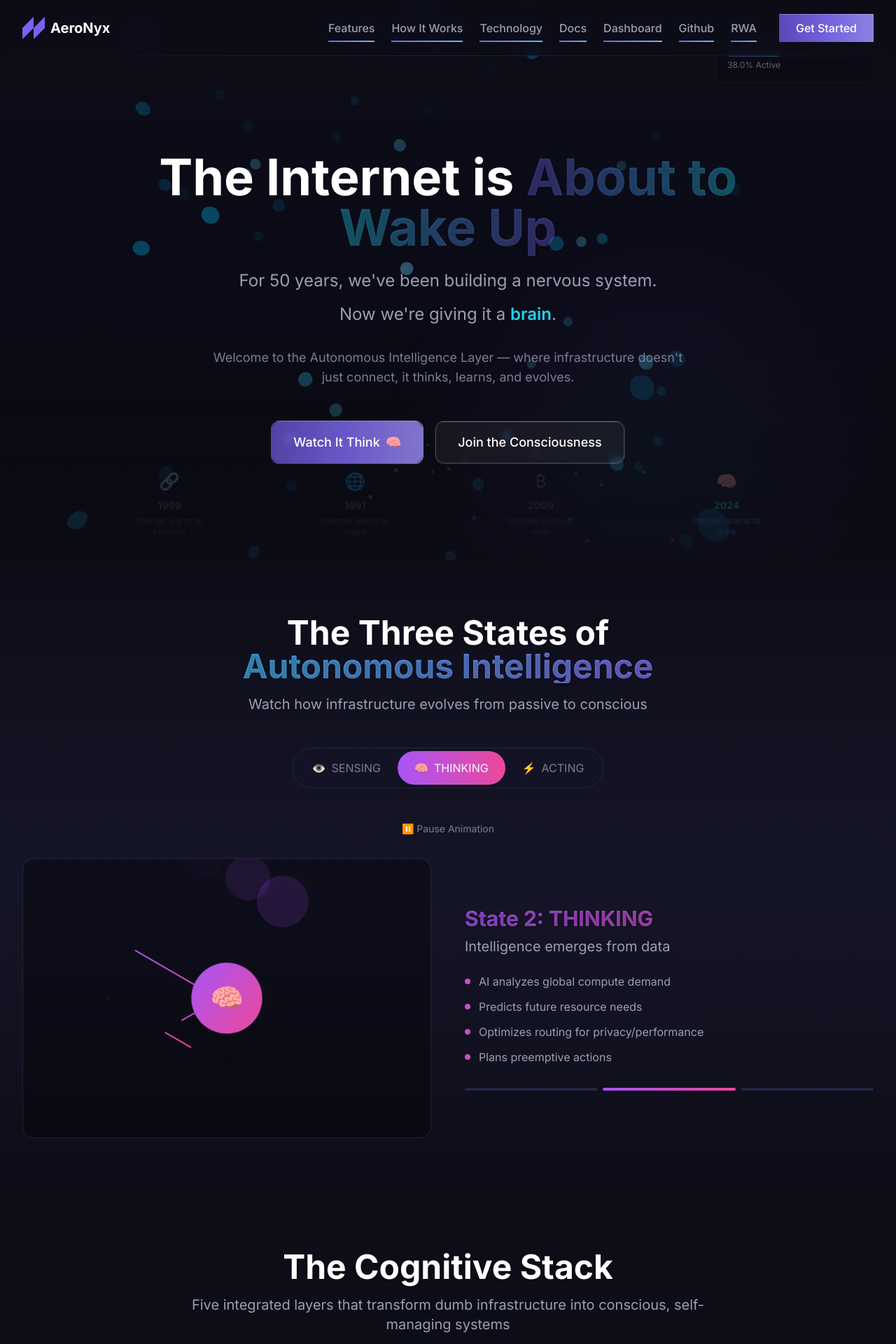
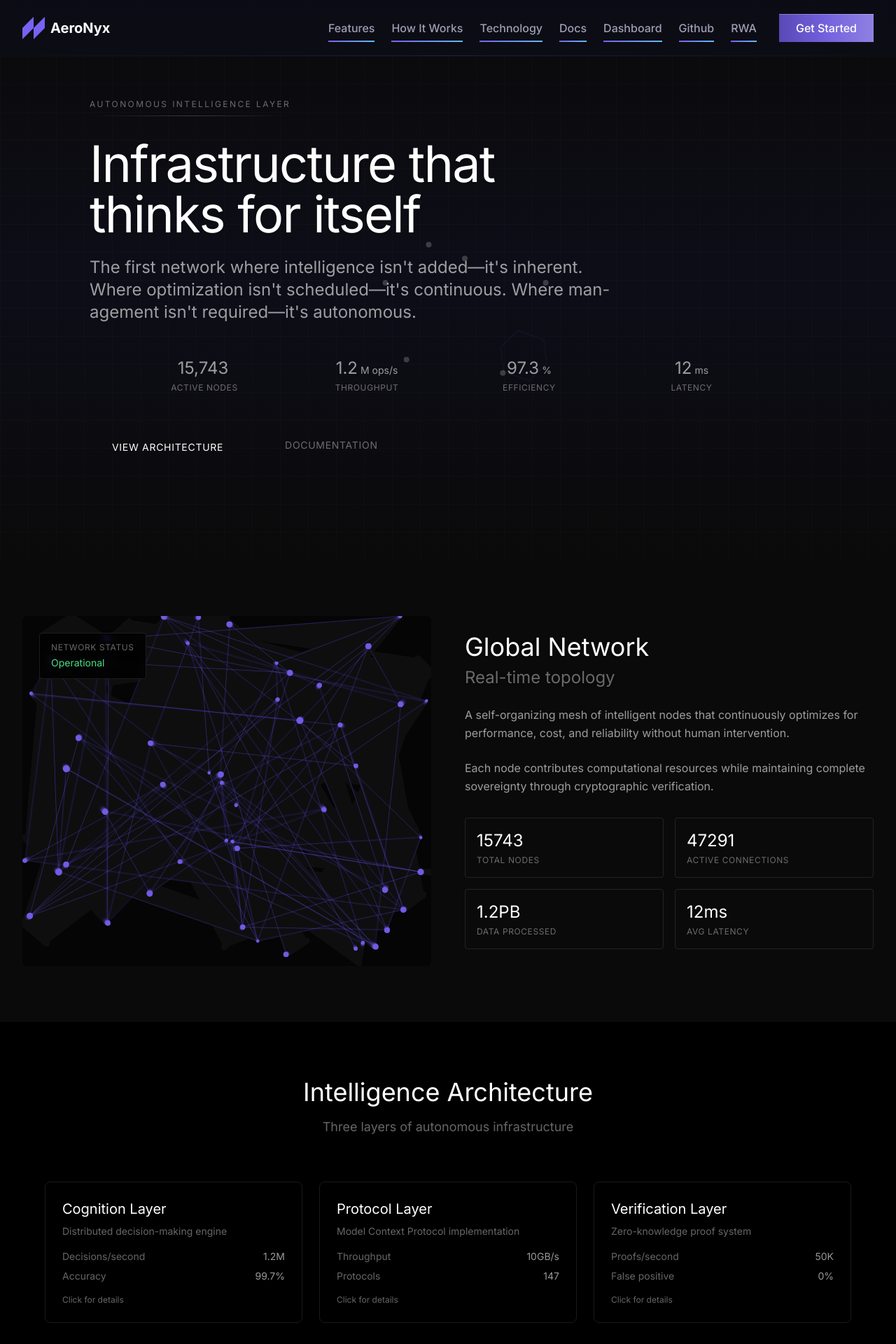
Before and after one commit to AeroNyxNetwork/AeroNyx-web, a Next.js app: page / in a window 1280 px wide. Shown: the top 1920 px of the page at 70% size. Built offline with nearby package versions, Linux system fonts and the light colour scheme.

Commit message:
Update index.js

```diff
--- a/pages/index.js
+++ b/pages/index.js
@@ -7,74 +7,61 @@ import SEO from '../components/ui/SEO';
 // Import layout component
 import Layout from '../components/layout/Layout';
 
-// Import the new Living Network Background
-const LivingNetworkBackground = dynamic(
-  () => import('../components/ui/LivingNetworkBackground'),
+// Import the sophisticated minimal background
+const MinimalAILBackground = dynamic(
+  () => import('../components/ui/MinimalAILBackground'),
   { ssr: false, suspense: true }
 );
 
-// Import new section components for Autonomous Intelligence Layer
-import AutonomousHero from '../components/sections/AutonomousHero';
-import ThreeStates from '../components/sections/ThreeStates';
-import CognitiveInfrastructure from '../components/sections/CognitiveInfrastructure';
-import IntentionComputing from '../components/sections/IntentionComputing';
+// Import sophisticated section components
+import SophisticatedAILHero from '../components/sections/SophisticatedAILHero';
+import NetworkTopology from '../components/sections/NetworkTopology';
+import IntelligenceArchitecture from '../components/sections/IntelligenceArchitecture';
 
-// Keep some existing sections that still fit the narrative
-import ModernFeatures from '../components/sections/ModernFeatures';
+// Keep refined versions of existing sections
 import Partners from '../components/sections/Partners';
 import CTA from '../components/sections/CTA';
-
-// Fallback for simple background
-import GuaranteedBackground from '../components/ui/GuaranteedBackground';
 
 export default function Home() {
   return (
     <>
       <SEO
-        title="AeroNyx | The Conscious Internet Awakens"
-        description="The world's first Autonomous Intelligence Layer. Where infrastructure doesn't just connect, it thinks, learns, and evolves."
+        title="AeroNyx | Autonomous Intelligence Layer"
+        description="Infrastructure that thinks for itself. The first network where intelligence isn't added—it's inherent."
         canonicalUrl="https://aeronyx.network/"
         ogImage="https://binary.aeronyx.network/aeronyx_logo.png"
         keywords={[
-          'autonomous intelligence',
-          'cognitive infrastructure',
-          'conscious computing',
-          'AI orchestration',
-          'decentralized intelligence',
-          'zero-knowledge proofs',
+          'autonomous infrastructure',
+          'intelligent networks',
+          'self-optimizing systems',
+          'distributed intelligence',
+          'zero-knowledge infrastructure',
           'MCP protocol',
-          'intention computing',
-          'self-aware network',
-          'emergent intelligence'
+          'cognitive computing',
+          'Web3 infrastructure'
         ]}
       />
 
-      {/* Living Network Background with neural visualization */}
-      <Suspense fallback={<GuaranteedBackground />}>
-        <LivingNetworkBackground intensity={0.8} />
+      {/* Minimal sophisticated background */}
+      <Suspense fallback={<div className="bg-black" />}>
+        <MinimalAILBackground />
       </Suspense>
 
-      {/* Main layout with new AIL sections */}
+      {/* Main layout with sophisticated sections */}
       <Layout>
-        {/* New Hero showcasing the awakening */}
-        <AutonomousHero />
+        {/* Sophisticated hero with geometric patterns */}
+        <SophisticatedAILHero />
 
-        {/* The three states of autonomous intelligence */}
-        <ThreeStates />
+        {/* Real-time network topology visualization */}
+        <NetworkTopology />
 
-        {/* Cognitive infrastructure stack visualization */}
-        <CognitiveInfrastructure />
+        {/* Clean architecture breakdown */}
+        <IntelligenceArchitecture />
 
-        {/* Intention computing demo */}
-        <IntentionComputing />
-
-        {/* Keep features but update context to AIL */}
-        <ModernFeatures />
-
-        {/* Partners remain the same */}
+        {/* Partners with refined styling */}
         <Partners />
 
-        {/* Updated CTA for the new vision */}
+        {/* Sophisticated CTA */}
         <CTA />
       </Layout>
     </>
```
